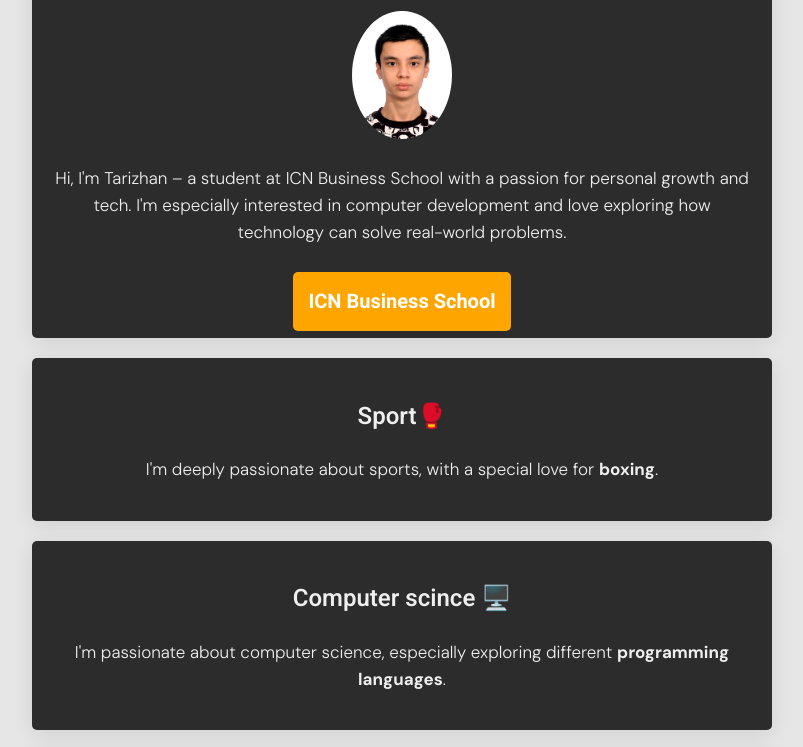
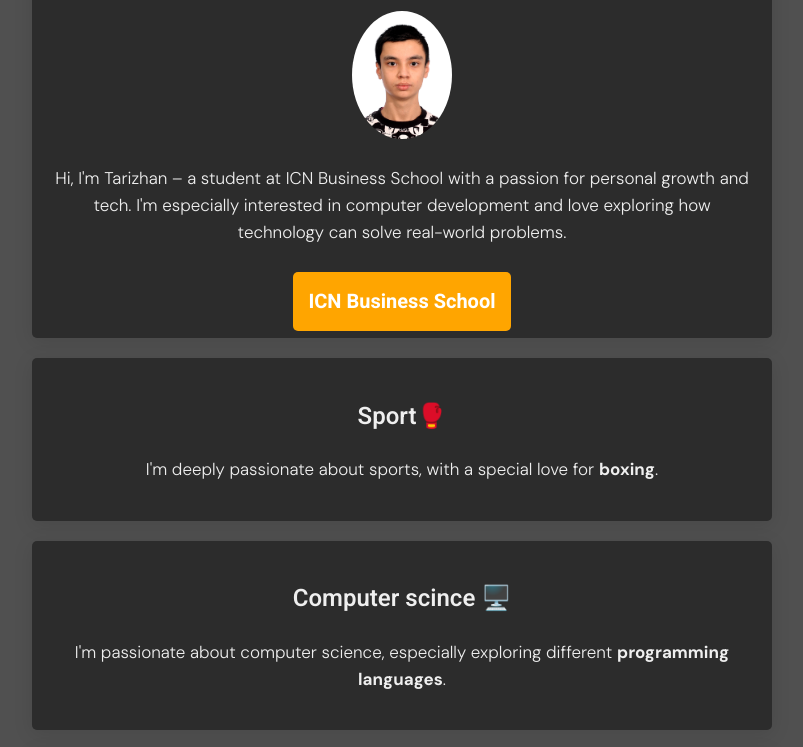
Before and after one commit to TairzhanDev/my_profile, a plain HTML site: page index.html in a window 1280 px wide. Shown: the part 135-882 px from the top of the page, without its empty margins (258-1061 px from the left). Drawn offline with Linux system fonts and the light colour scheme.

Commit message:
style.css

```diff
--- a/style.css
+++ b/style.css
@@ -1,5 +1,5 @@
 body	{
-	background-color: rgba(10, 10, 10, 0.1);
+	background-color: rgb(80, 80, 80);
 	color: #EFEFEF;
 	font-family: "DM Sans", sans-serif;
 	font-weight: 300;
```
